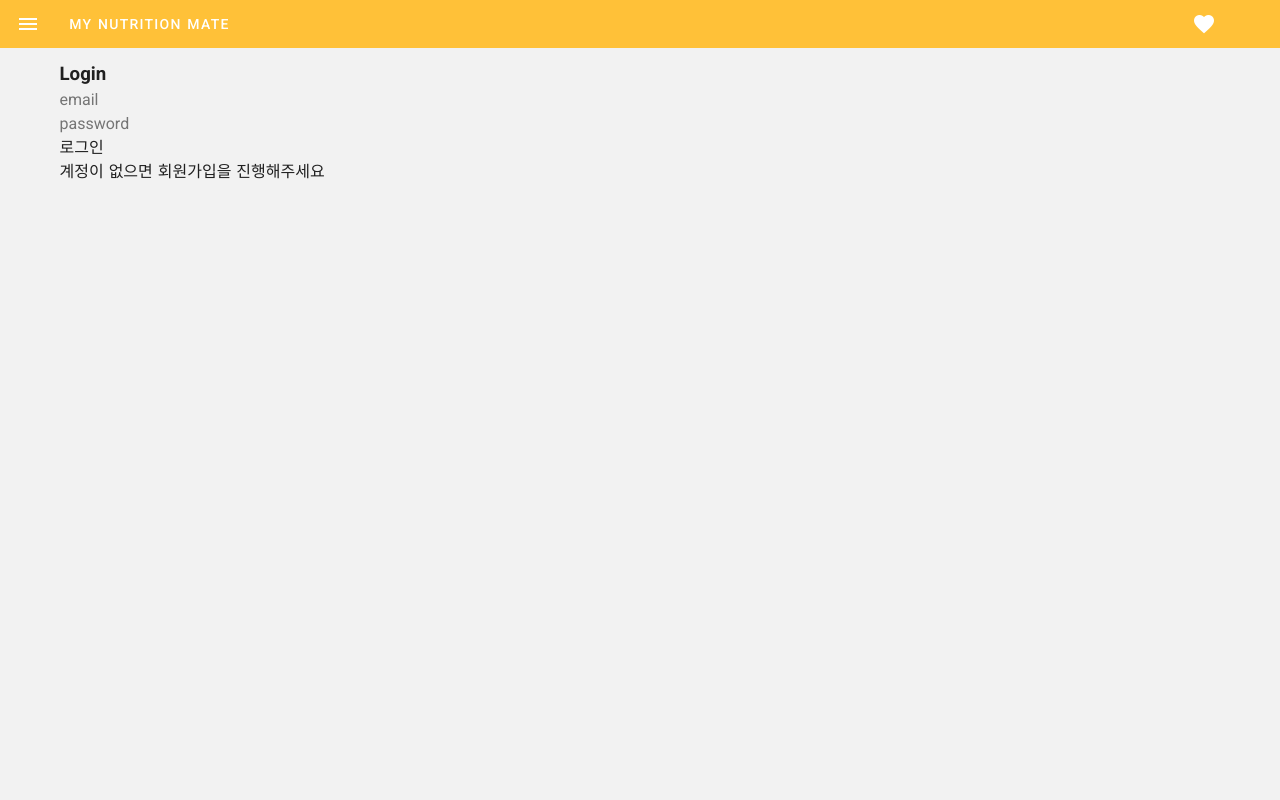
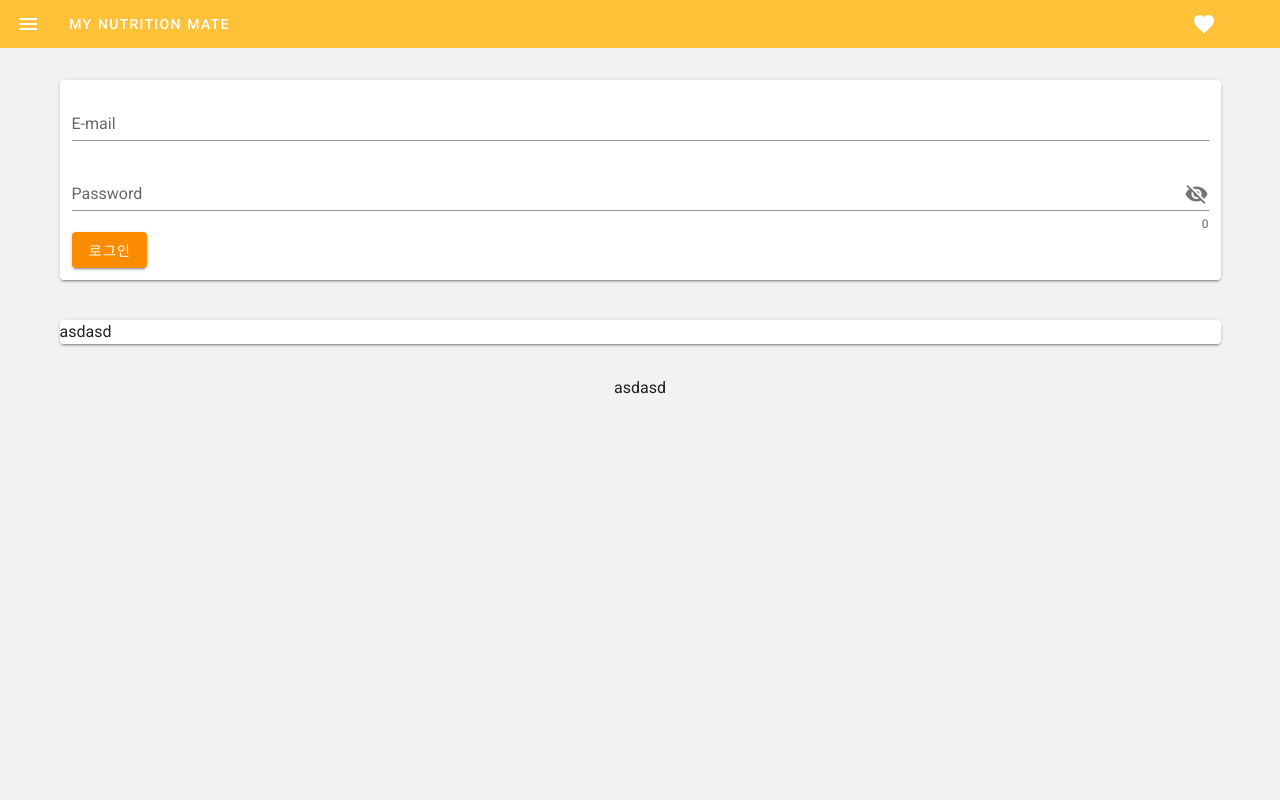
Before and after one commit to peterhyun1234/My_nutrition_mate, a Nuxt app in the folder front_end/: page /signin in a window 1280 px wide. Shown: the top 800 px of the page. Built offline with nearby package versions, Linux system fonts and the light colour scheme.

Commit message:
complete signin and signup with firebase

```diff
--- a/front_end/pages/signin/index.vue
+++ b/front_end/pages/signin/index.vue
@@ -1,25 +1,115 @@
 <template>
   <v-app id="inspire">
-    <v-container grid-list-xl>
-      <h3>Login</h3>
-      <input type="text" placeholder="email"><br>
-      <input type="password" placeholder="password"><br>
-      <button>로그인</button>
-      <p>계정이 없으면 회원가입을 진행해주세요</p>
+    <v-container>
+      <v-row>
+        <v-col>
+          <v-card
+            class="mt-5 mb-10 pa-3"
+          >
+            <v-form
+              ref="form"
+              lazy-validation
+            >
+              <v-text-field
+                v-model="email"
+                :rules="emailRules"
+                label="E-mail"
+                required
+              ></v-text-field>
+              <v-text-field
+                v-model="password"
+                :append-icon="show1 ? 'mdi-eye' : 'mdi-eye-off'"
+                :rules="[passwordRules.required, passwordRules.min]"
+                :type="show1 ? 'text' : 'password'"
+                name="input-10-1"
+                label="Password"
+                hint="At least 8 characters"
+                counter
+                @click:append="show1 = !show1"
+              ></v-text-field>
+<!--
+              <v-select
+                v-model="select"
+                :items="items"
+                :rules="[v => !!v || 'Item is required']"
+                label="Item"
+                required
+              ></v-select> -->
+
+              <v-btn
+                color="warning"
+                @click="signIn"
+              >
+                로그인
+              </v-btn>
+            </v-form>
+          </v-card>
+
+          <v-card>
+            asdasd
+          </v-card>
+        </v-col>
+      </v-row>
+      <v-row>
+        <v-col
+          class="my-2"
+          style="text-align: center;"
+        >
+        asdasd
+        </v-col>
+      </v-row>
     </v-container>
   </v-app>
 </template>
 
 <script>
+import firebase from 'firebase'
+
+var firebaseConfig = {
+    apiKey: "AIzaSyC5zhSCHySnmcGc09IR-iATPEj9LAm1ER4",
+    authDomain: "oauthtest-265805.firebaseapp.com",
+    databaseURL: "https://oauthtest-265805.firebaseio.com",
+    projectId: "oauthtest-265805",
+    storageBucket: "oauthtest-265805.appspot.com",
+    messagingSenderId: "931210459156",
+    appId: "1:931210459156:web:b12845fd52ff2c7d4f8f01",
+    measurementId: "G-N0Q217TG2M"
+};
+
+// Initialize Firebase
+if (!firebase.apps.length) {
+    firebase.initializeApp(firebaseConfig);
+}
 
 export default {
   components: {
   },
   data () {
     return {
+      email: '',
+      emailRules: [
+        v => !!v || 'E-mail is required',
+        v => /.+@.+\..+/.test(v) || 'E-mail must be valid',
+      ],
+      password: '',
+      show1: false,
+      passwordRules: {
+        required: value => !!value || 'Required.',
+        min: v => v.length >= 8 || 'Min 8 characters',
+      },
     }
   },
+  methods: {
+    signIn(){
+      firebase.auth().signInWithEmailAndPassword(this.email, this.password).then(
+        function(user){
+          alert("로그인 완료!");
+        },
+        function(err){
+          alert("로그인 에러" + err.message);
+        }
+      );
+    }
+  }
 }
-
-
 </script>
```
